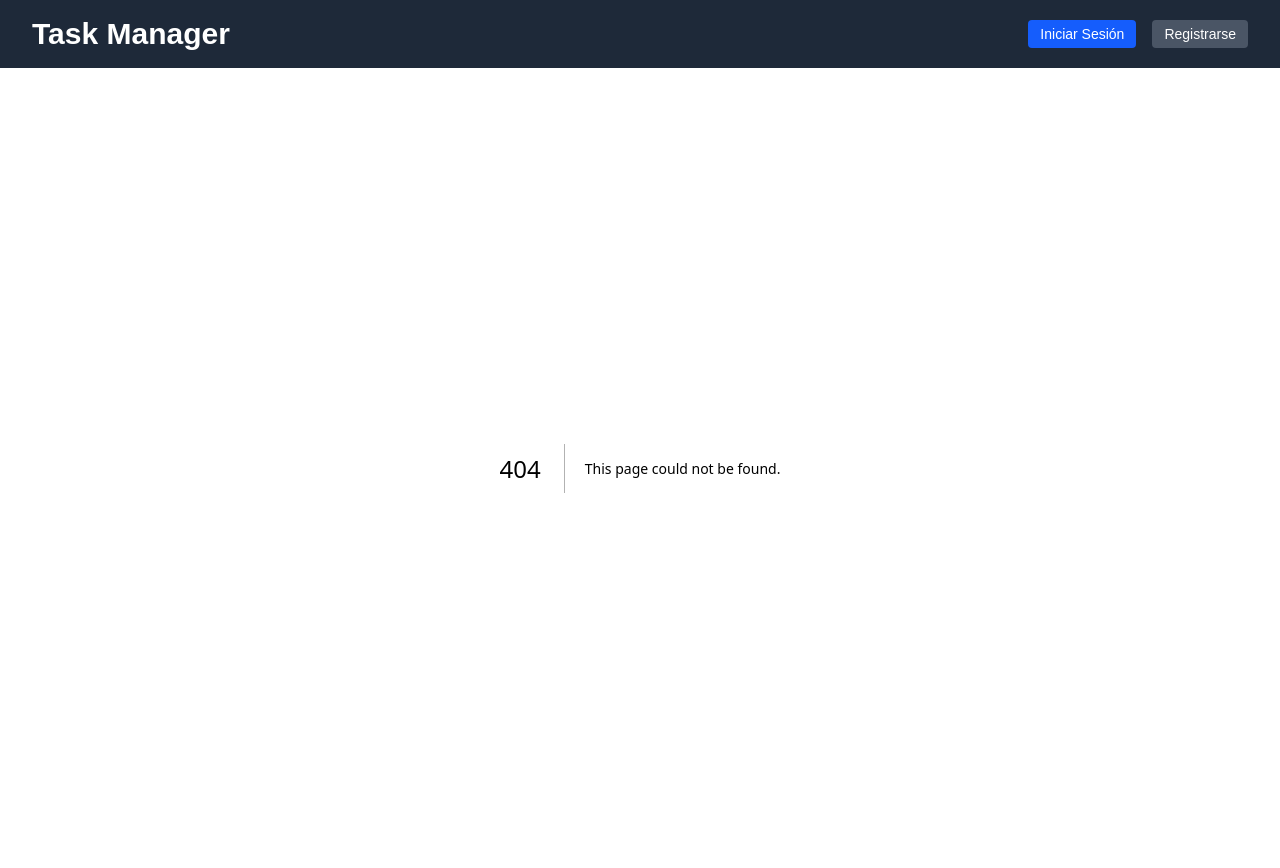
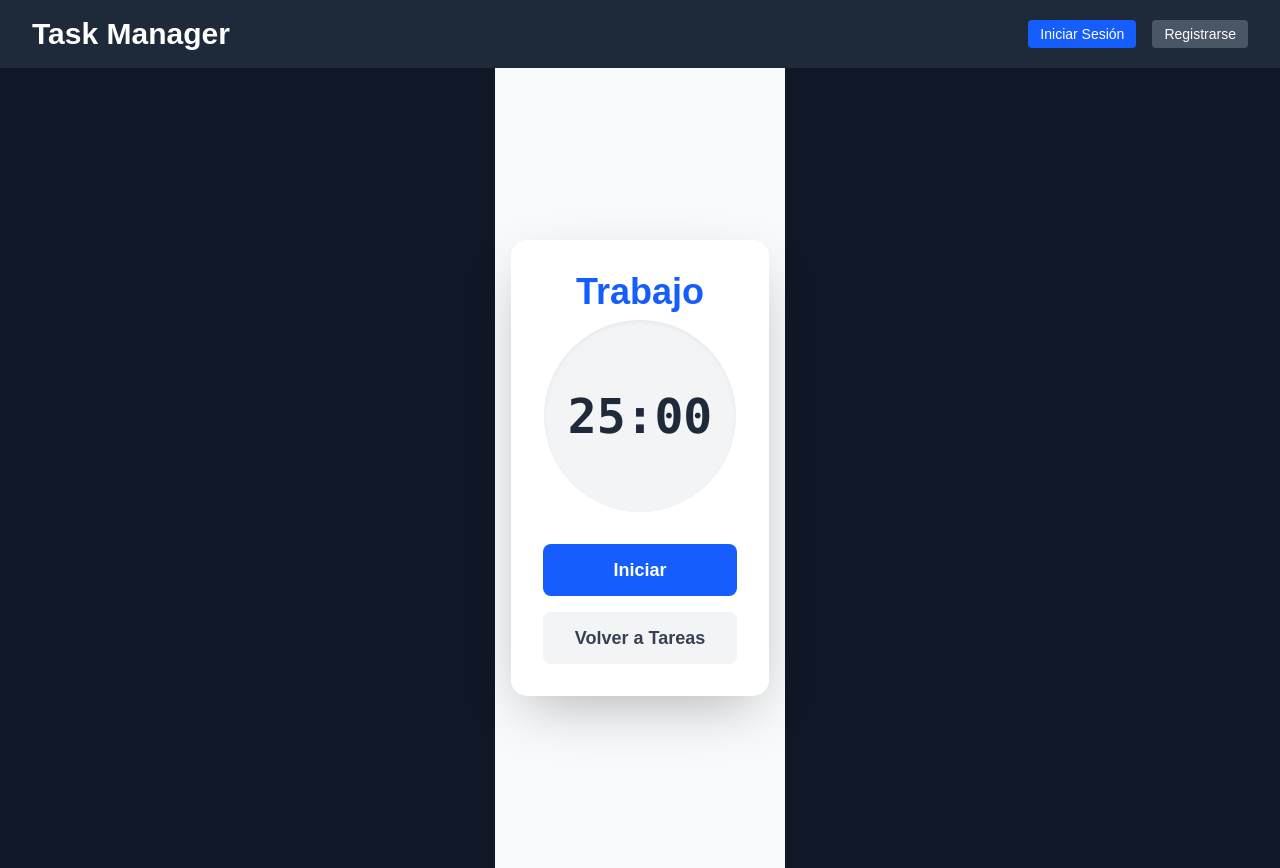
Before and after one commit to DiegoL01/Pomodoro-Task-Manager, a Next.js app: page /pomodoro in a window 1280 px wide. Before the commit this address had no page. Built offline with nearby package versions, Linux system fonts and the light colour scheme.

Commit message:
este es el commit donde integro pomodoro

```diff
--- a/app/edit/[id]/page.tsx
+++ b/app/edit/[id]/page.tsx
@@ -140,7 +140,7 @@ const EditTaskPage = () => {
           </button>
           <button
             type="button"
-            onClick={() => router.push("/")}
+            onClick={() => router.push("/pomodoro")}
             className="bg-blue-500 hover:bg-gray-700 text-white font-medium py-2 px-4 rounded-md transition-colors duration-200"
           >
             Pomodoro
--- /dev/null
+++ b/app/pomodoro/page.tsx
@@ -0,0 +1,13 @@
+"use client"
+import React from 'react'
+import { Pomodoro } from "@/src/components/Pomodoro/Pomodoro"
+const PomodoroPage = () => {
+  return (
+    <div className="min-h-screen flex items-center justify-center bg-gray-900">
+    {/* <div className="max-w-md w-full space-y-8 p-8 bg-gray-800 rounded-lg shadow-lg"> */}
+     <Pomodoro/>
+    {/* </div> */}
+  </div>
+  )
+}
+export default PomodoroPage;
--- a/app/task/page.tsx
+++ b/app/task/page.tsx
@@ -15,7 +15,7 @@ const NewTask = () => {
   const handlerChange = (e: React.ChangeEvent<HTMLInputElement> | React.ChangeEvent<HTMLTextAreaElement>) => {
     const { name, value } = e.target
     setTask({ ...task, [name]: value })
-    console.log(task)
+
   }
   const handlerClick = () => {
     setTask({ title: "", description: "" })
--- a/package.json
+++ b/package.json
@@ -25,7 +25,6 @@
     "@types/bcryptjs": "^2.4.6",
     "bcryptjs": "^3.0.2",
     "next": "15.3.5",
-    "prisma": "^6.13.0",
     "react": "^19.0.0",
     "react-dom": "^19.0.0",
     "react-icons": "^5.5.0"
@@ -38,6 +37,7 @@
     "@types/react-dom": "^19",
     "eslint": "^9",
     "eslint-config-next": "15.3.5",
+    "prisma": "^6.18.0",
     "tailwindcss": "^4.1.11",
     "typescript": "^5"
   }
--- a/src/components/Pomodoro/Pomodoro.tsx
+++ b/src/components/Pomodoro/Pomodoro.tsx
@@ -1,6 +1,8 @@
+"use client"
 import React from 'react'
 import usePomodoro from "../../hooks/usePomodoro"
 import { formatTime } from '../../utils/pomodoroFunctions/formatTime'
+import Link from 'next/link'
 
 export const Pomodoro = () => {
     const { time, currentPhase, isRunning, startTimer, pauseTimer, resetTimer } = usePomodoro(25 * 60, 5 * 60, 15 * 60)
@@ -8,21 +10,61 @@ export const Pomodoro = () => {
 
 
     return (
-        <section className='flex flex-col items-center justify-center h-screen'>
-            <h1 className='text-4xl font-bold'>{currentPhase === 'work' ? 'Trabajo' : currentPhase === 'shortBreak' ? 'Descanso' : 'Descanso largo'}</h1>
-            <p className='text-2xl'>{formatTime(time)}</p>
+        <section className='flex flex-col items-center justify-center min-h-screen bg-[#f8fafc] dark:bg-gray-900 px-4'>
+            <div className='w-full max-w-md p-8 rounded-2xl bg-white dark:bg-gray-800 shadow-[0_20px_60px_-15px_rgba(0,0,0,0.3)] dark:shadow-[0_20px_60px_-15px_rgba(0,0,0,0.5)] backdrop-blur-sm bg-opacity-90 dark:bg-opacity-90 space-y-8'>
+                <h1 className={`text-4xl font-bold text-center mb-2 ${
+                    currentPhase === 'work'
+                        ? 'text-blue-600 dark:text-blue-400'
+                        : currentPhase === 'shortBreak'
+                            ? 'text-emerald-600 dark:text-emerald-400'
+                            : 'text-indigo-600 dark:text-indigo-400'
+                }`}>
+                    {currentPhase === 'work' ? 'Trabajo' : currentPhase === 'shortBreak' ? 'Descanso' : 'Descanso largo'}
+                </h1>
 
-            {
-                !isRunning ? (
-                    <button onClick={startTimer} className='bg-blue-500 text-white px-4 py-2 rounded-md'>Start</button>
-                ) : (
-                    <div className='flex gap-4'>
-                        <button onClick={pauseTimer} className='bg-red-500 text-white px-4 py-2 rounded-md'>Pause</button>
-                        <button onClick={resetTimer} className='bg-red-500 text-white px-4 py-2 rounded-md'>Reiniciar</button>
+                <div className='relative w-48 h-48 mx-auto'>
+                    <div className='absolute inset-0 rounded-full bg-gray-100 dark:bg-gray-700 shadow-inner'></div>
+                    <div className='relative flex items-center justify-center w-full h-full'>
+                        <p className='text-5xl font-mono font-bold text-gray-800 dark:text-gray-200'>
+                            {formatTime(time)}
+                        </p>
                     </div>
-                )
-            }
+                </div>
 
+                <div className='flex flex-col gap-4 items-center'>
+                    {!isRunning ? (
+                        <>
+                            <button
+                                onClick={startTimer}
+                                className='w-full px-8 py-3 text-lg font-semibold text-white bg-blue-600 hover:bg-blue-700 dark:bg-blue-500 dark:hover:bg-blue-600 rounded-lg transition-all duration-200 ease-in-out transform hover:scale-105 hover:shadow-lg focus:outline-none focus:ring-2 focus:ring-blue-500 focus:ring-opacity-50'
+                            >
+                                Iniciar
+                            </button>
+                            <Link
+                                href="/"
+                                className='w-full px-8 py-3 text-lg font-semibold text-gray-700 dark:text-gray-200 bg-gray-100 hover:bg-gray-200 dark:bg-gray-700 dark:hover:bg-gray-600 rounded-lg transition-all duration-200 ease-in-out transform hover:scale-105 hover:shadow-lg focus:outline-none focus:ring-2 focus:ring-gray-500 focus:ring-opacity-50 text-center'
+                            >
+                                Volver a Tareas
+                            </Link>
+                        </>
+                    ) : (
+                        <div className='flex gap-4 w-full'>
+                            <button
+                                onClick={pauseTimer}
+                                className='flex-1 px-6 py-3 text-lg font-semibold text-white bg-amber-500 hover:bg-amber-600 dark:bg-amber-600 dark:hover:bg-amber-700 rounded-lg transition-all duration-200 ease-in-out transform hover:scale-105 hover:shadow-lg focus:outline-none focus:ring-2 focus:ring-amber-500 focus:ring-opacity-50'
+                            >
+                                Pausar
+                            </button>
+                            <button
+                                onClick={resetTimer}
+                                className='flex-1 px-6 py-3 text-lg font-semibold text-white bg-red-500 hover:bg-red-600 dark:bg-red-600 dark:hover:bg-red-700 rounded-lg transition-all duration-200 ease-in-out transform hover:scale-105 hover:shadow-lg focus:outline-none focus:ring-2 focus:ring-red-500 focus:ring-opacity-50'
+                            >
+                                Reiniciar
+                            </button>
+                        </div>
+                    )}
+                </div>
+            </div>
         </section>
 
     )
--- a/src/hooks/usePomodoro.ts
+++ b/src/hooks/usePomodoro.ts
@@ -1,4 +1,5 @@
-// Hook usePomodoro.ts
+
+
 import { useState, useEffect } from 'react';
 
 const usePomodoro = (workTime = 1500, shortBreak = 300, longBreak = 900) => {
```
Also changed, not shown: src/utils/editPageUtils/logicaEditRead.tsx (added), 2 other files (tests, documents, lock files or other folders).
